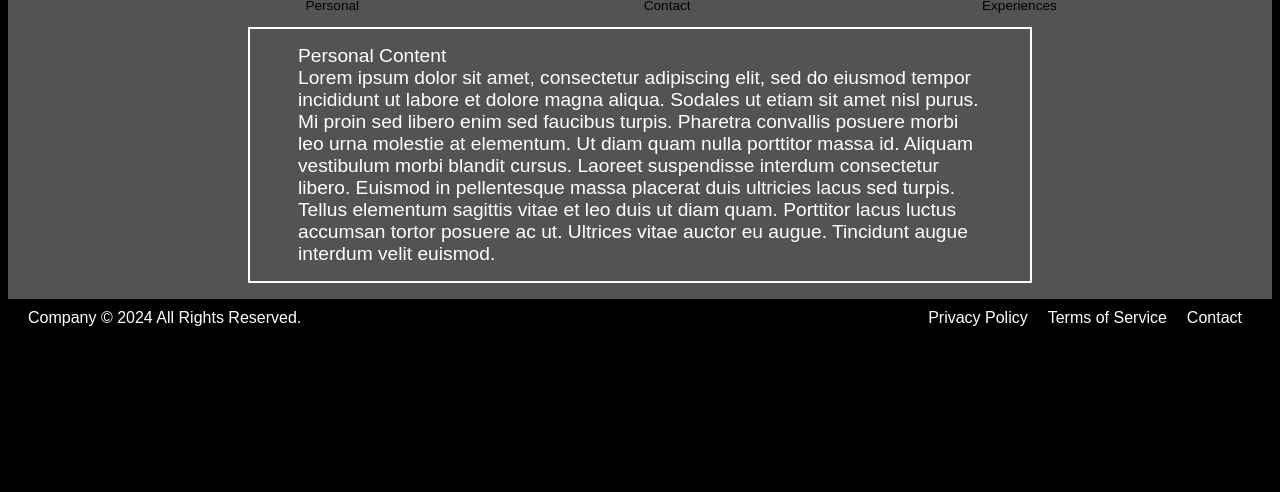
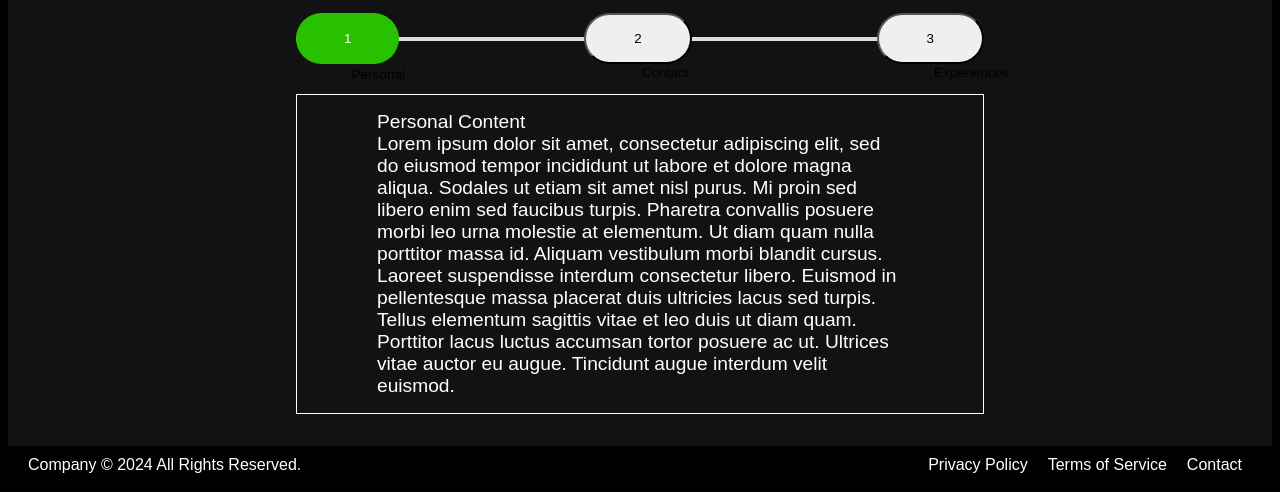
Before and after one commit to artedsolis/newsletter-stepform-modal, a plain HTML site: page index.html in a window 1280 px wide. Shown: the part 526-1018 px from the top of the page. Before the commit the page ends 871 px from the top, so only its background shows below. Drawn offline with Linux system fonts and the light colour scheme.

Commit message:
added new pic and some css rules

```diff
--- a/index.html
+++ b/index.html
@@ -28,24 +28,26 @@
   </div>
 </section>
 
-<h1>Register</h1>
 
 
 
 <section class="content">
+  <div id="content-box">
+  <h1>Register</h1>
   <div class="progress-bar">
-  <div class="progress" id="progress"></div>
-  <button class="progress-step active" data-title="Personal"></button>
-  <button class="progress-step" data-title="Contact"></button>
-  <button class="progress-step" data-title="Experiences"></button>
-</div>
-  <div id="content-box">
+    <div class="progress" id="progress"></div>
+    <button class="progress-step active" data-title="Personal"></button>
+    <button class="progress-step" data-title="Contact"></button>
+    <button class="progress-step" data-title="Experiences"></button>
+  </div>
+  <div class="content-form">
     <div id="title">Title</div>
     <div id="content">Content</div>
     <div id="cta">
       <button id="subscribe-newsletter" style="display: none;">Subscribe to the newsletter</button>
     </div>
   </div>
+</div>
 </section>
 
 <!-- Modal -->
--- a/style.css
+++ b/style.css
@@ -6,6 +6,11 @@ body {
   font-family: Arial, Helvetica, sans-serif;
   background-color: #000;
   color: #fff;
+}
+
+h1 {
+  font-size: 2.5rem;
+  text-align: center;
 }
 
 /* Style the header */
@@ -21,7 +26,7 @@ header {
 
 .hero-image {
   /* Use "linear-gradient" to add a darken background effect to the image (photographer.jpg). This will make the text easier to read */
-  background-image: linear-gradient(rgba(0, 0, 0, 0.5), rgba(0, 0, 0, 0.5)), url("images/concept-of-hero.jpg");
+  background-image: linear-gradient(rgba(0, 0, 0, 0.5), rgba(0, 0, 0, 0.5)), url("images/Image-min.jpg");
 
   /* Set a specific height */
   height: 50%;
@@ -85,8 +90,9 @@ position: relative;
 }
 
 .progress-step.active {
-  background-color: #028596;
+  background-color: #27c100;
   color: white;
+  border: none;
 }
 
 @keyframes animate {
@@ -103,7 +109,7 @@ position: relative;
 /* End Progress bar */
 
 .content {
-  background-color: #535353;
+  background-color: #121212;
   /* border: 1px solid red; */
   padding: 1rem 15rem;
 }
@@ -111,8 +117,13 @@ position: relative;
 #content-box {
   margin-top: 20px;
   font-size: 1.2rem;
-  border: 2px solid #fff;
+  /* border: 2px solid red; */
   padding: 1rem 3rem;
+}
+
+.content-form {
+border: 1px solid #fff;
+padding: 1rem 5rem;
 }
 
 /* footer */
```
Also changed, not shown: images/Image-min.jpg (added).
